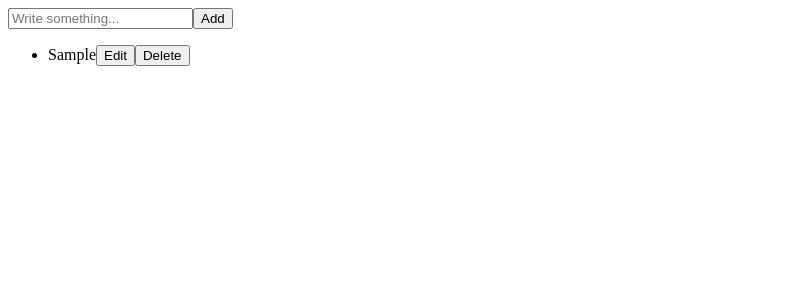
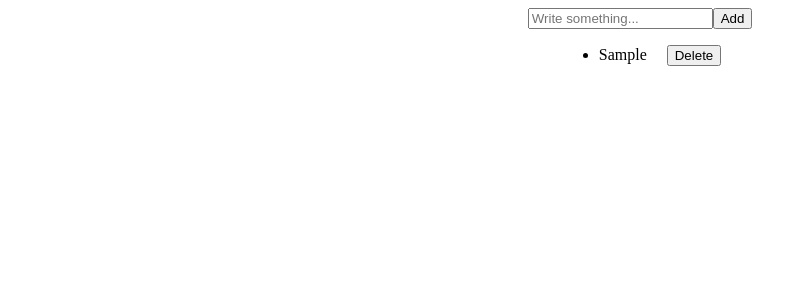
Before and after one commit to johnobriendev/crudReact, a React (Vite) app: page / in a window 1280 px wide. Both pictures are taken after typing "Sample" into the empty fields and a click on the button "Add". Shown: the top 300 px of the page, without its empty margins (0-807 px from the left). Built offline with nearby package versions, Linux system fonts and the light colour scheme.

Commit message:
add keystroke submit for edit and css

```diff
--- a/src/App.css
+++ b/src/App.css
@@ -0,0 +1,8 @@
+.app{
+  display: flex;
+  flex-direction: column;
+  align-items: center;
+}
+li button{
+  margin-left: 20px;
+}
--- a/src/Components/TodoItem.jsx
+++ b/src/Components/TodoItem.jsx
@@ -7,13 +7,17 @@ function TodoItem ({todo , removeTodo, editTodo}){
 
     const handleEdit = () => {
         setIsEditing(!isEditing);
-        setEditText(todo.text);
+        //setEditText(todo.text);
     };
-    const handleBlur = () => {
-            if (editText !== todo.text && isEditing) {
-              editTodo(todo.id, editText);
-            }
-            setIsEditing(false);
+    const handleBlur = (event) => {
+        if (event.type === 'blur' || event.key === 'Enter'){
+            if (editText !== todo.text) {
+                editTodo(todo.id, editText);
+              }
+              setIsEditing(false);
+        }
+
+
 
     };
 
@@ -28,12 +32,13 @@ function TodoItem ({todo , removeTodo, editTodo}){
                     value={editText}
                     onChange={(e) => setEditText(e.target.value)}
                     onBlur={handleBlur}
+                    onKeyDown={handleBlur}
                 />
                 ) : (
-                todo.text
+                    <span onClick={handleEdit}>{todo.text}</span>
+                    //todo.text
             )}
 
-            <button onClick={handleEdit}>Edit</button>
             <button onClick={() => removeTodo(todo.id)}>Delete</button>
 
 
```
